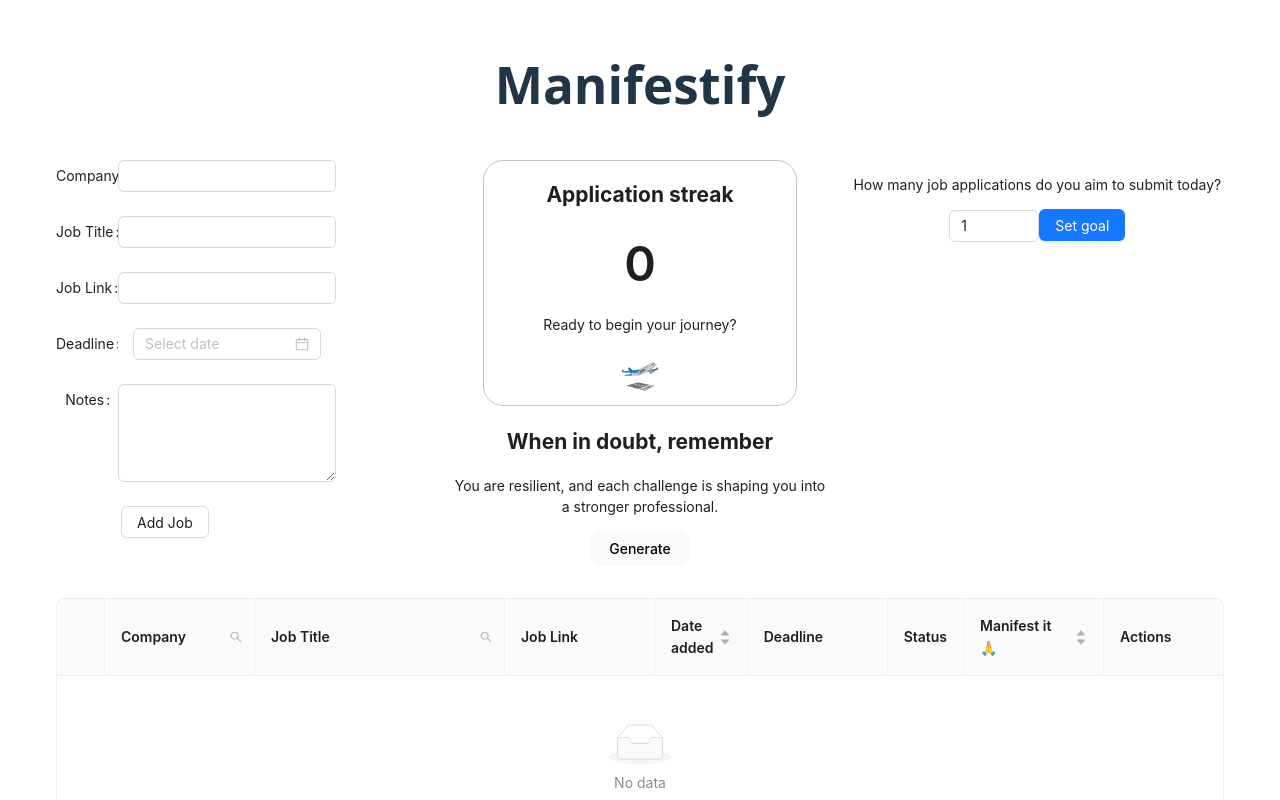
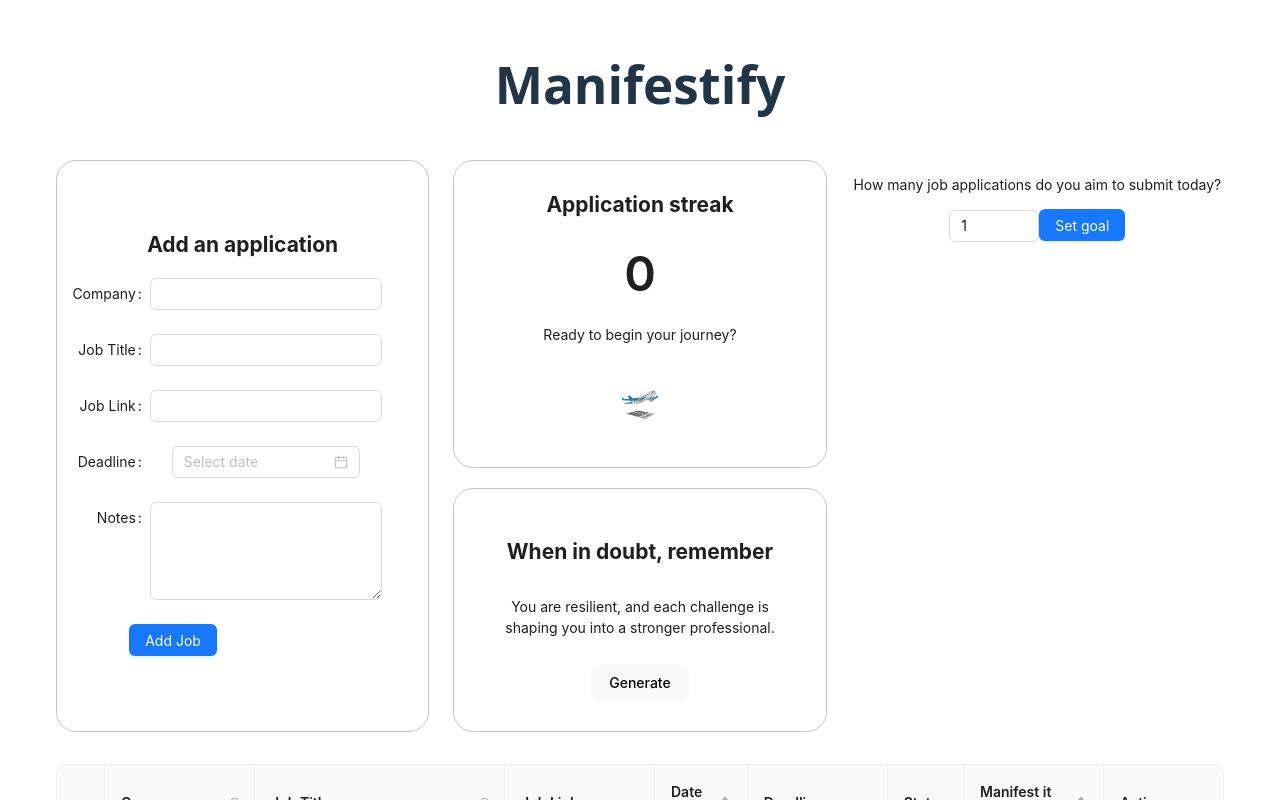
Before and after one commit to chriskhoa/Manifestify, a React (Vite) app: page / in a window 1280 px wide. Shown: the top 800 px of the page. Built offline with nearby package versions, Linux system fonts and the light colour scheme.

Commit message:
Style all of the components

```diff
--- a/src/components/DailyGoal.jsx
+++ b/src/components/DailyGoal.jsx
@@ -1,8 +1,9 @@
 import React from "react";
 import { InputNumber } from "antd";
 import { useState, useEffect } from "react";
-import { Progress, Space, Button, Popconfirm, Statistic } from "antd";
+import { Progress, Space, Button, Popconfirm, Statistic, Divider } from "antd";
 import { PlusOutlined } from "@ant-design/icons";
+import styles from "./DailyGoal.module.css";
 const { Countdown } = Statistic;
 
 const DailyGoal = ({
@@ -102,7 +103,8 @@ const DailyGoal = ({
   return (
     <>
       {goalSet ? (
-        <div>
+        <div className={styles.box}>
+          <h2>Your today's goal</h2>
           <div>
             🎯 You’ve set your goal to submit <strong>{goalValue}</strong> job
             application{goalValue > 1 ? "s" : ""} today!
@@ -112,6 +114,8 @@ const DailyGoal = ({
               type="circle"
               format={() => `${progressValue} / ${goalValue}`}
               percent={percent}
+              size={250}
+              className={styles.progress}
             />
             {/* <Space.Compact>
               <Button onClick={increase} icon={<PlusOutlined />} />
--- /dev/null
+++ b/src/components/DailyGoal.module.css
@@ -0,0 +1,14 @@
+.progress {
+  margin: 2rem;
+}
+
+.box {
+  border: 1px solid rgb(197, 197, 197);
+  border-radius: 20px;
+  padding: 20px;
+  height: 100%;
+  display: flex;
+  align-items: center;
+  flex-direction: column;
+  justify-content: space-around;
+}
--- a/src/components/JobForm.jsx
+++ b/src/components/JobForm.jsx
@@ -1,6 +1,7 @@
 import React, { useState } from "react";
 import { CloudSyncOutlined, PlusOutlined } from "@ant-design/icons";
 import { Button, DatePicker, Form, Input } from "antd";
+import styles from "./JobForm.module.css";
 
 const { TextArea } = Input;
 
@@ -41,11 +42,12 @@ const JobForm = ({ setJobItems }) => {
   };
 
   return (
-    <>
+    <div className={styles.box}>
+      <h2>Add an application</h2>
       <Form
         form={form}
-        labelCol={{ span: 4 }}
-        wrapperCol={{ span: 14 }}
+        labelCol={{ span: 6 }}
+        wrapperCol={{ span: 15 }}
         layout="horizontal"
         style={{ maxWidth: 600 }}
       >
@@ -93,10 +95,10 @@ const JobForm = ({ setJobItems }) => {
           />
         </Form.Item>
         <Form.Item type="primary" onClick={addJob}>
-          <Button>Add Job</Button>
+          <Button type="primary">Add Job</Button>
         </Form.Item>
       </Form>
-    </>
+    </div>
   );
 };
 
--- /dev/null
+++ b/src/components/JobForm.module.css
@@ -0,0 +1,9 @@
+.box {
+  border: 1px solid rgb(197, 197, 197);
+  border-radius: 20px;
+  height: 100%;
+  width: 100%;
+  display: flex;
+  flex-direction: column;
+  justify-content: center;
+}
--- a/src/components/Motivator.jsx
+++ b/src/components/Motivator.jsx
@@ -1,13 +1,14 @@
 import motivationMessage from "../util/motivationMessage";
 import { useState } from "react";
+import styles from "./Motivator.module.css";
 
 const Motivator = () => {
   const [index, setIndex] = useState(0);
   console.log(index);
   return (
-    <div>
+    <div className={styles.box}>
       <h2>When in doubt, remember</h2>
-      <p>{motivationMessage[index]}</p>
+      <p className={styles.quote}>{motivationMessage[index]}</p>
       <button
         onClick={() =>
           setIndex((prev) => (prev + 1) % motivationMessage.length)
--- /dev/null
+++ b/src/components/Motivator.module.css
@@ -0,0 +1,14 @@
+.box {
+  border: 1px solid rgb(197, 197, 197);
+  border-radius: 20px;
+  margin: 20px 0px 0px 0px;
+  padding: 30px;
+}
+
+.quote {
+  margin: 1rem 1rem;
+  min-height: 4rem;
+  display: flex;
+  align-items: center;
+  justify-content: center;
+}
--- a/src/components/Streak.module.css
+++ b/src/components/Streak.module.css
@@ -1,7 +1,8 @@
 .box {
   border: 1px solid rgb(197, 197, 197);
   border-radius: 20px;
-  margin: 0px 30px 20px 30px;
+  padding: 10px;
+  /* margin: 0px 30px 20px 30px; */
 }
 
 .streak {
@@ -12,5 +13,4 @@
 
 .emoji {
   font-size: 2rem;
-  margin: 0.5rem;
 }
```
